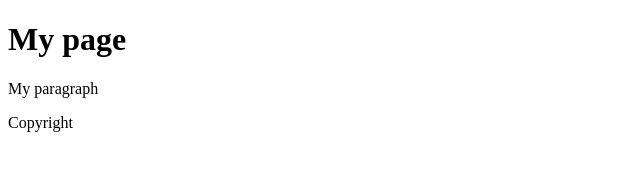
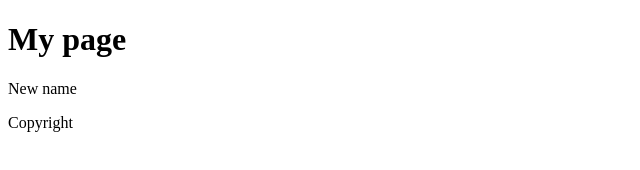
Before and after one commit to b-e-a-t-a/learning-git-2, a plain HTML site: page index.html in a window 1280 px wide. Shown: the full height of the page, 0-640 px from the left. Drawn offline with Linux system fonts and the light colour scheme.

Commit message:
Change p content

```diff
--- a/index.html
+++ b/index.html
@@ -6,7 +6,7 @@
   </head>
   <body>
     <h1>My page</h1>
-    <p>My paragraph</p>
+    <p>New name</p>
     <footer>Copyright</footer>
   </body>
 </html>
```
